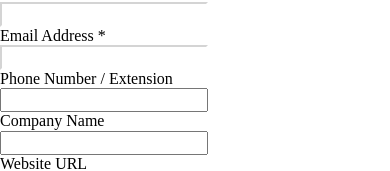
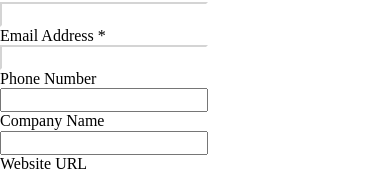
Before and after one commit to brian-cross/brian-cross-personal-site-nextjs, a Next.js app: page /contact in a window 390 px wide. Shown: the part 196-367 px from the top of the page. Built offline with nearby package versions, Linux system fonts and the light colour scheme.

Commit message:
Changed contact form phone label

```diff
--- a/pages/contact.js
+++ b/pages/contact.js
@@ -133,7 +133,7 @@ export default function Contact() {
                 ) : null}
               </div>
               <div className="label">
-                <label htmlFor="phone">Phone Number / Extension</label>
+                <label htmlFor="phone">Phone Number</label>
               </div>
               <div className="input">
                 <input type="tel" name="phone" id="phone" />
```
